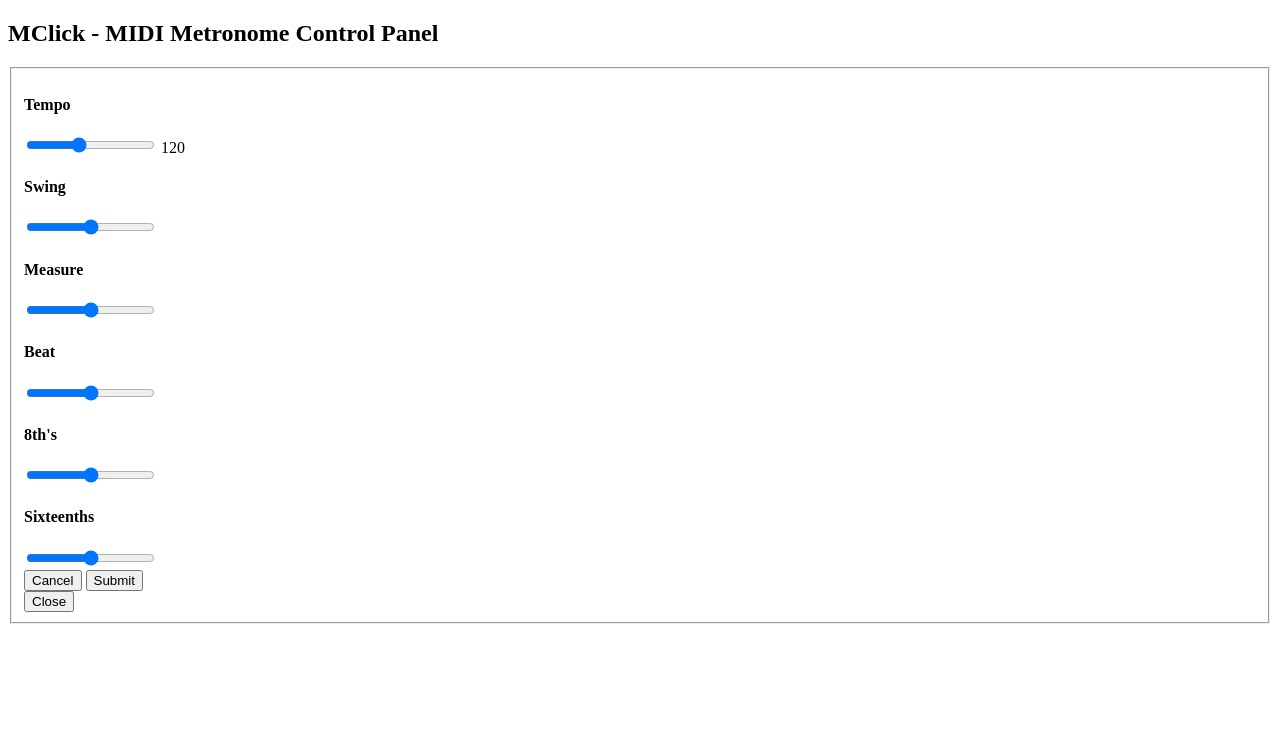
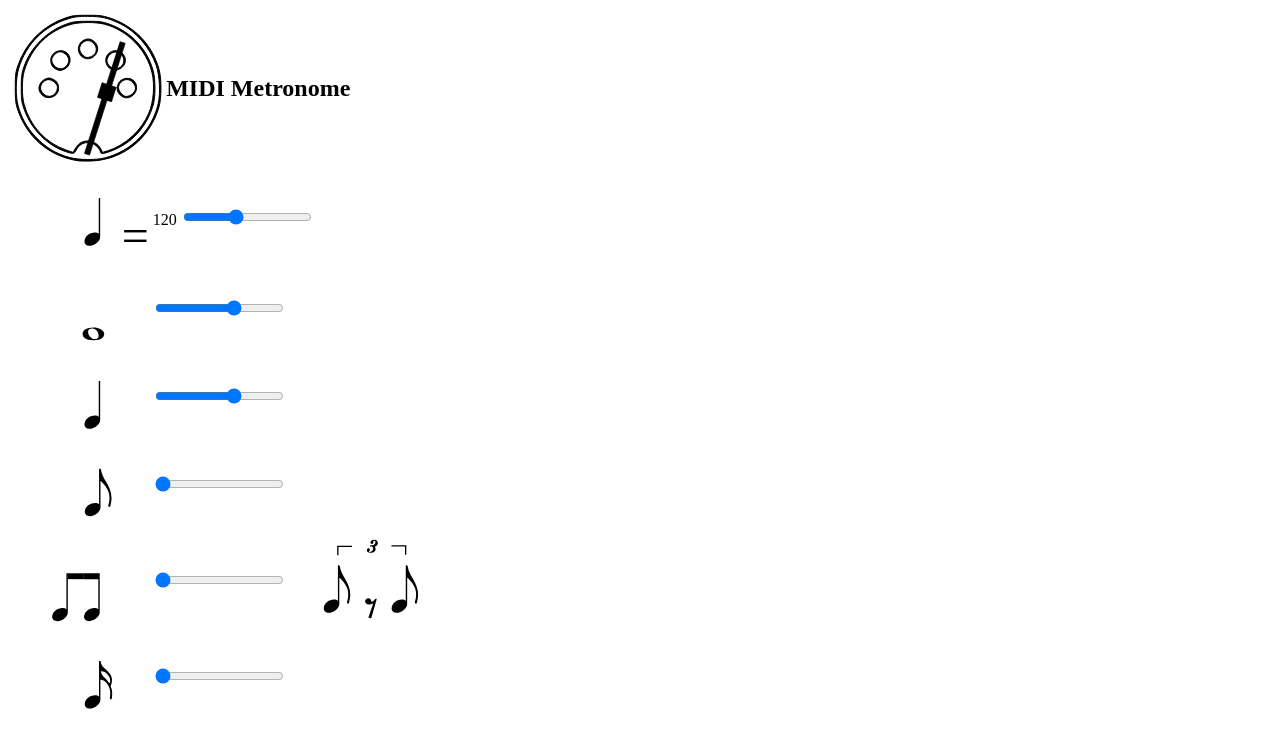
Before and after one commit to nathan-stewart/mclick, a Flask app: page / in a window 1280 px wide. Shown: the top 748 px of the page. Run offline with Flask 2, Linux system fonts and the light colour scheme.

Commit message:
Added svg for logo, icons

```diff
--- a/templates/index.html
+++ b/templates/index.html
@@ -5,87 +5,111 @@
     <title>Mclick</title>
   </head>
   <body>
-    <h2>MClick - MIDI Metronome Control Panel</h2>
+    <table>
+      <tr>
+        <td>
+        <img src='../static/mclick.svg'/>
+        </td>
+        <td>
+          <h2>MIDI Metronome</h2>
+        </td>
+      </tr>
+    </table>
+
+    </div> <!-- div class="row"-->
     <form id="upload-form" action="" method="POST" enctype="multipart/form-data">
-            <fieldset>
-            <!-- Tempo Slider -->
-                <div class="row">
-                    <h4>Tempo</h4>
+              <table>
+                  <tr>
+                      <td>
+                        <img src='../static/quarter.svg' height="80px"/>
+                        <font size="+4">=</font>
+                      </td>
+                      <td>
                       <div class="slidecontainer">
+                        <output>120</output>
+                        <!-- onSlideCompleted → -->
                         <input type="range"
                            min="40" max="240"
                            value="120"
                            class="slider"
                            id="sliderTempo"
-                                     oninput="this.nextElementSibling.value = this.value"
-                                     onmouseup=""
-                                     ontouchend="">
-                              <output>120</output>
-                              <br>
+                           oninput="this.previousElementSibling.value = this.value">
                      </div>
-                </div>
+                     </td>
+                  </tr>
+
+                  <!-- Measure Slider -->
+                  <tr>
+                    <td>
+                      <img src='../static/whole.svg' height="80px"/>
+                    </td>
+                    <td>
+                      <div class="slidecontainer">
+                        <input type="range" min="0" max="127" value="80" class="slider"  id="sliderMeasure">
+                      </div class="slidecontainer">
+                    </td>
+                    <td>
+                    </td>
+                  </tr>
+
+                  <!-- Beat Slider -->
+                  <tr>
+                    <td>
+                      <img src='../static/quarter.svg' height="80px"/>
+                    </td>
+                    <td>
+                      <div class="slidecontainer">
+                        <input type="range" min="0" max="127" value="80" class="slider"  id="sliderBeat">
+                      </div class="slidecontainer">
+                    </td>
+                    <td>
+                    </td>
+                  </tr>
+
+                  <!-- Eight note  Slider -->
+                  <tr>
+                    <td>
+                      <img src='../static/eighth.svg' height="80px"/>
+                    </td>
+                    <td>
+                      <div class="slidecontainer">
+                      <input type="range" min="0" max="127" value="0"  class="slider"  id="sliderEighth">
+                      </div class="slidecontainer">
+                    </td>
+                    <td>
+                    </td>
+                </tr>
 
                 <!-- Swing Slider -->
-                <div class="col-md-4">
-                    <h4>Swing</h4>
-                </div>
+                <tr>
+                  <td>
+                    <p> </p>
+                    <img src="../static/straight.svg" height="80px"/>
+                  </td>
+                  <td>
+                    <div class="slidecontainer">
+                      <input type="range" min="0" max="100" value="0" class="slider" id="sliderSwing">
+                  </td>
+                  <td>
+                      <img src="../static/swing.svg" height="80px"/>
+                  </td>
+                </tr>
 
-                <div class="col-md-8">
-                    <div class="""slidecontainer">
-                              <input type="range" min="0" max="100" value="50" class="slider" id="sliderSwing">
-                              <br>
-                    </div>
-                </div>
-            <!-- Measure Slider -->
-                <div class="col-md-4">
-                    <h4>Measure</h4>
-                </div>
-                <div class="col-md-8">
-                    <div class="""slidecontainer">
-                              <input type="range" min="0" max="100" value="50" class="slider" id="sliderMeasure">
-                    </div>
-                </div>
-
-            <!-- Beat Slider -->
-                <div class="col-md-4">
-                    <h4>Beat</h4>
-                </div>
-                <div class="col-md-8">
-                    <div class="""slidecontainer">
-                              <input type="range" min="0" max="100" value="50" class="slider" id="sliderBeat">
-                    </div>
-                </div>
-
-            <!-- Eighth Slider -->
-                <div class="col-md-4">
-                    <h4>8th's</h4>
-                </div>
-                <div class="col-md-8">
-                    <div class="""slidecontainer">
-                              <input type="range" min="0" max="100" value="50" class="slider" id="sliderEights">
-                    </div>
-                </div>
-
-
-                <!-- Green spaces -->
-                <div class="col-md-4">
-                    <h4>Sixteenths</h4>
-                </div>
-                <div class="col-md-8">
-                    <div class="""slidecontainer">
-                              <input type="range" min="0" max="100" value="50" class="slider" id="sliderSixteenths">
-                    </div>
-                </div>
-
-
-                    <div class="col-md-6 col-lg-offset-2">
-                        <button type="reset" class="btn btn-default" onclick="myFunction()">Cancel</button>
-                        <button type="submit" class="btn btn-primary">Submit</button>
-                    </div>
-                    <div class="modal-footer">
-                                    <button type="button" class="btn btn-default" data-dismiss="modal">Close</button>
-                                  </div>
-                </fieldset>
+                  <!-- Sixteenth Note Slider -->
+                  <tr>
+                    <td>
+                      <img src='../static/sixteenth.svg' height="80px"/>
+                    </td>
+                    <td>
+                      <div class="slidecontainer">
+                      <input type="range" min="0" max="127" value="0"  class="slider"  id="sliderSixteenth">
+                      </div class="slidecontainer">
+                  </td>
+                  <td>
+                  </td>
+                </tr>
+            </table>
     </form>
+  </div> <!-- div class="container"-->
   </body>
 </html>
```
Also changed, not shown: static/eighth.svg (added), static/mclick.svg (added), static/notes.svg (added), static/quarter.svg (added), static/sixteenth.svg (added), static/straight.svg (added), static/swing.svg (added), static/whole.svg (added). Lines whose indentation alone changed are shown as unchanged.
